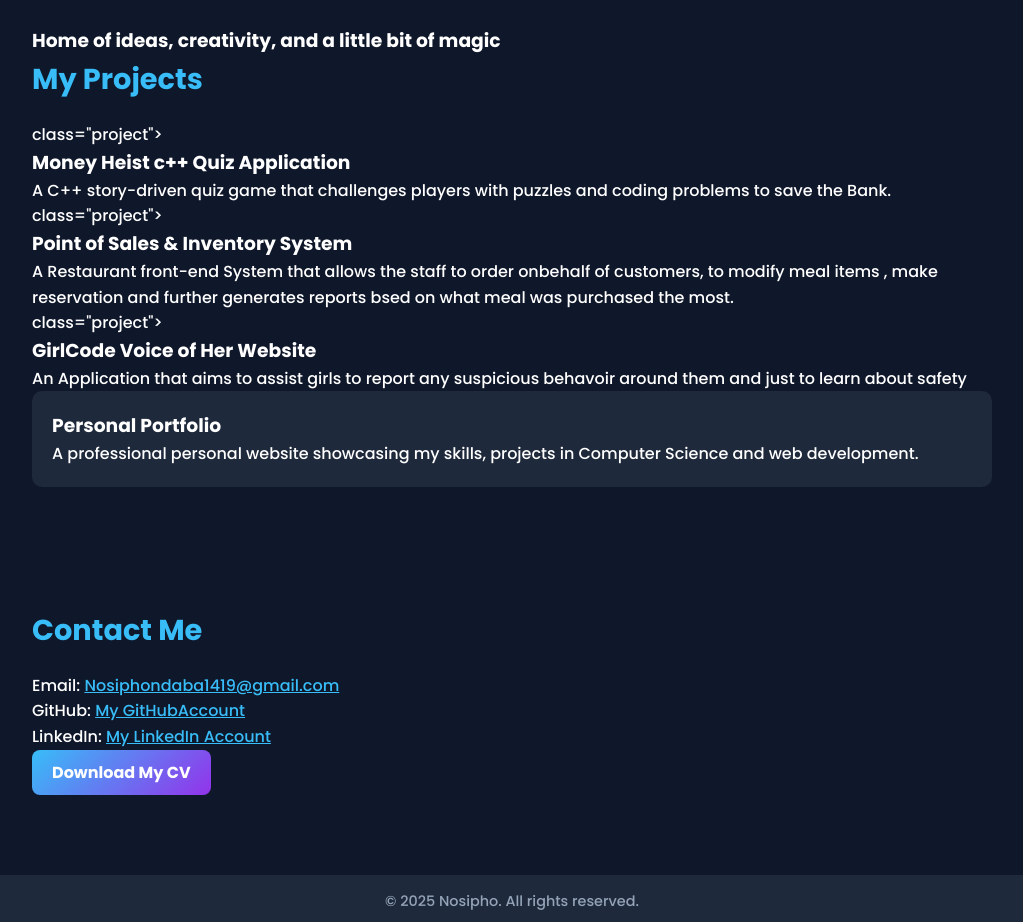
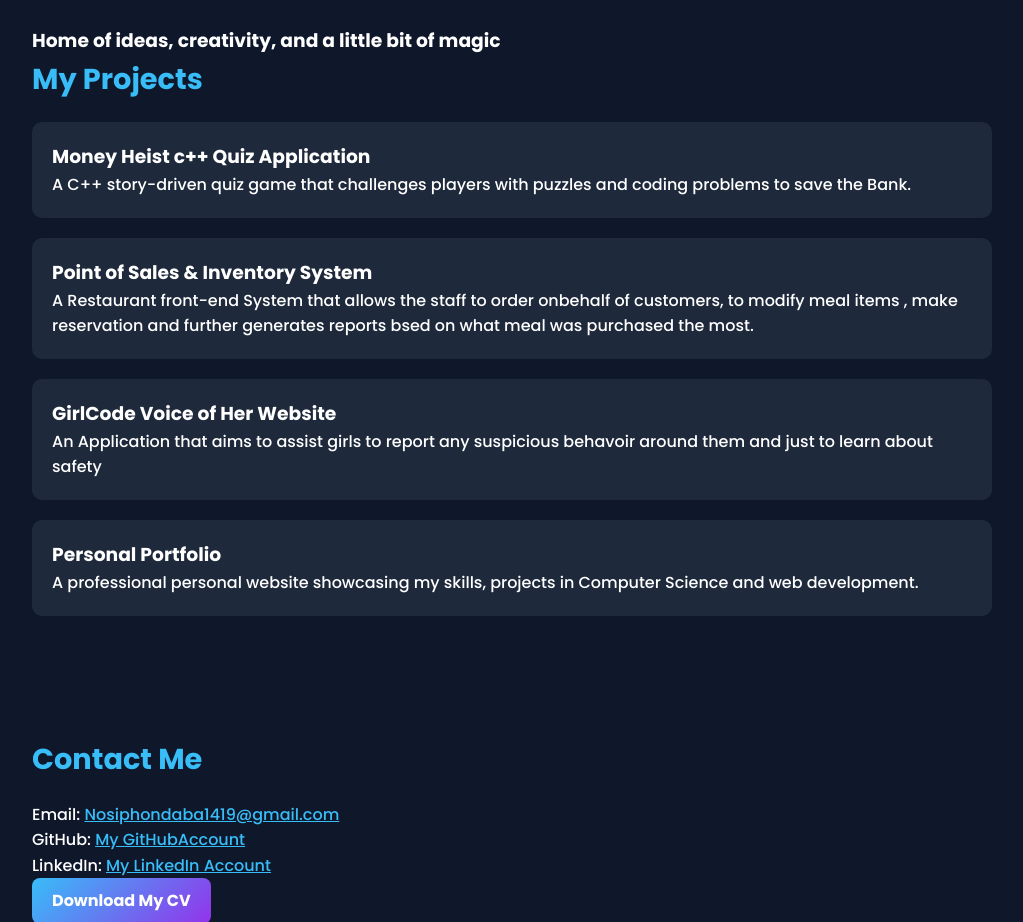
Before and after one commit to Mthiyane14/Mthiyane14-.github.io, a plain HTML site: page index.html in a window 1280 px wide. Shown: the part 1720-2642 px from the top of the page, without its empty margins (128-1151 px from the left). Drawn offline with Linux system fonts and the light colour scheme.

Commit message:
Update index.html

```diff
--- a/index.html
+++ b/index.html
@@ -213,20 +213,20 @@
 
         <h2>My Projects</h2>
 
-        <div> class="project">
+        <div class="project">
             <h3> Money Heist c++ Quiz Application</h3>
             <p>A C++ story-driven quiz game that challenges players with puzzles and coding problems to save the Bank.</p>
         </div>
 
-        <div> class="project">
+        <div class="project">
             <h3>Point of Sales & Inventory System</h3>
             <p> A Restaurant front-end System that allows the staff to order onbehalf of customers, to modify meal items , make reservation and further generates reports bsed on what meal was purchased the most.</p></p>
-     </div>
+        </div>
 
-        <div> class="project">
+       <div class="project">
             <h3>GirlCode Voice of Her Website </h3>
             <p> An Application that aims to assist girls to report any suspicious behavoir around them and just to learn about safety</p>
-        </div>
+       </div>
 
        <div class="project">
           <h3> Personal Portfolio</h3>
```
